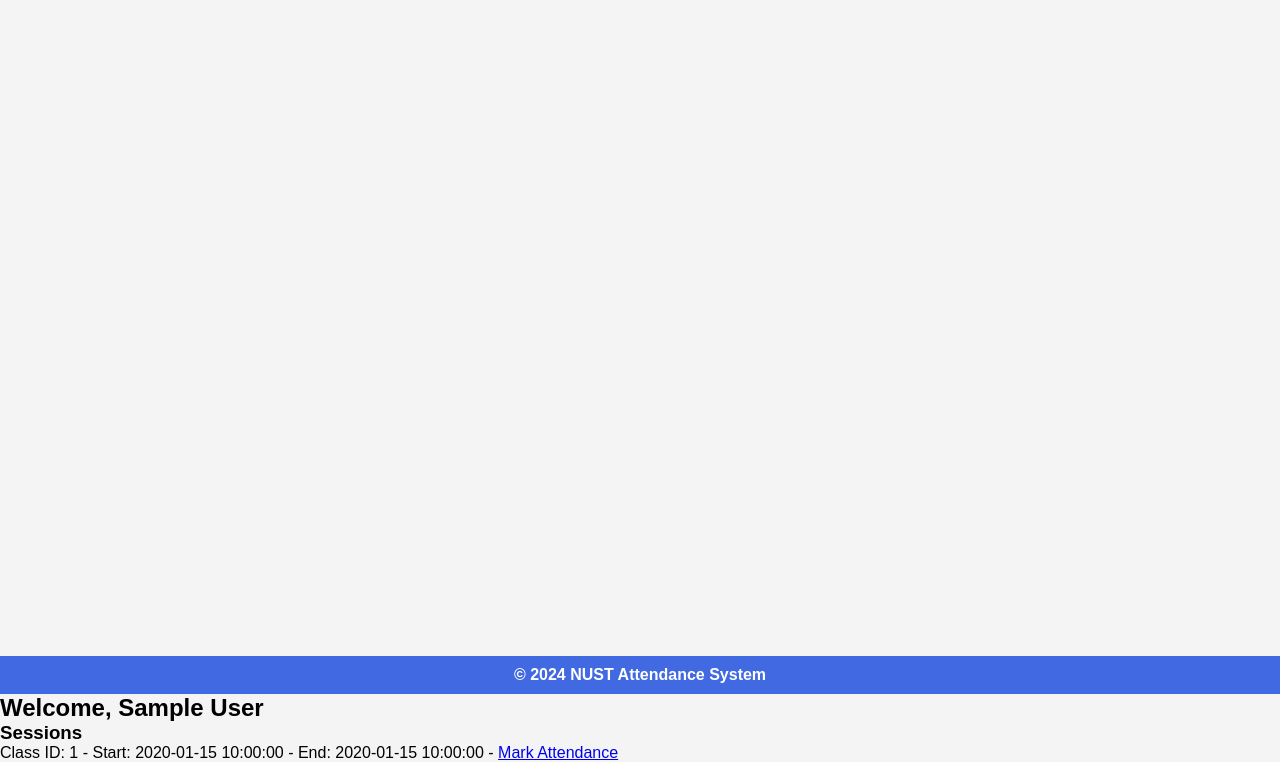
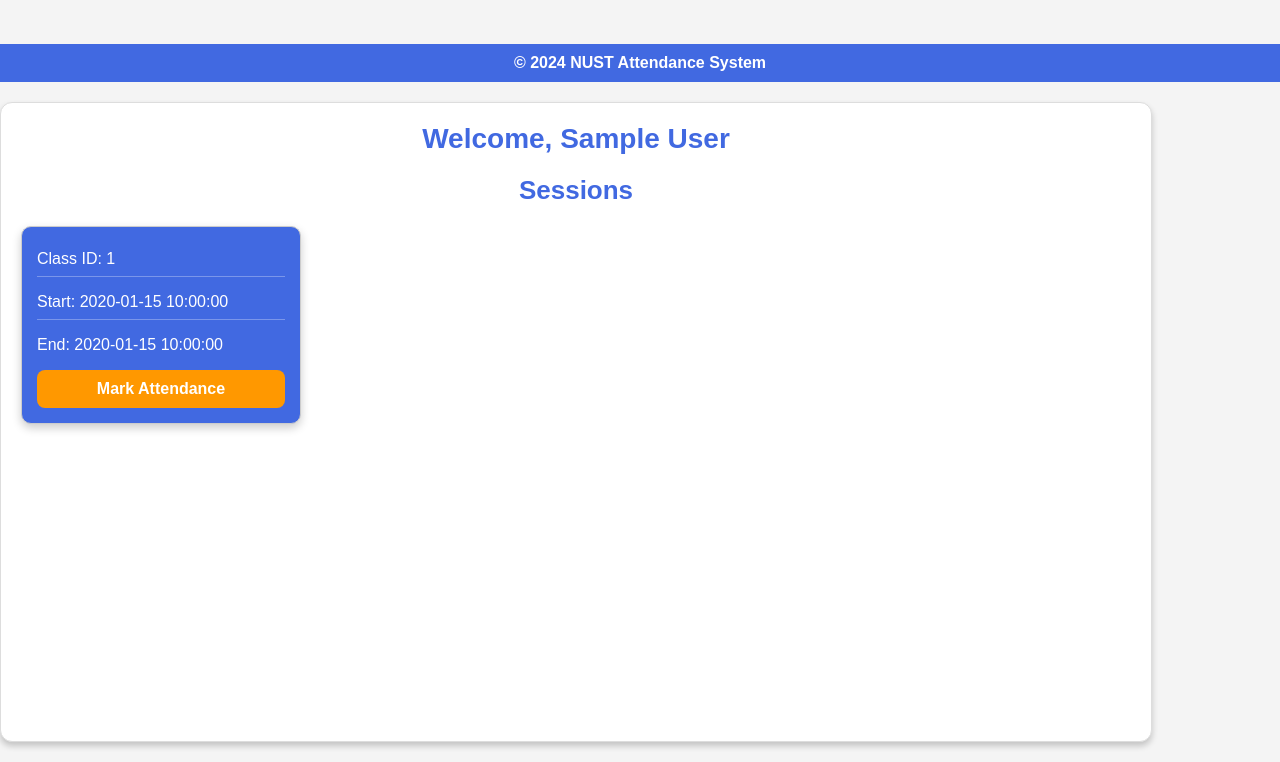
Before and after one commit to EggsyOnCode/php-server-lms, a PHP site: page /teacher.php in a window 1280 px wide. Shown: the part 38-800 px from the top of the page. Run offline with PHP 8.4, Linux system fonts and the light colour scheme; the visitor is signed in with stand-in values (Sample User, id 1); tables that the repository leaves empty or names only in its code hold one stand-in row (values such as "Sample post").

Commit message:
Teacher sessions and student attendance

```diff
--- a/assets/styles.css
+++ b/assets/styles.css
@@ -45,7 +45,7 @@
   align-items: center;
 }
 
-form {
+.container {
   background-color: #fff;
   margin: 20px 0;
   border: 1px solid #ddd;
@@ -56,9 +56,28 @@
   text-align: center;
 }
 
-form h1 {
+.container.large {
+  width: 90vw;
+  height: 80vh;
+}
+
+h1 {
   font-weight: 900;
   font-size: 30px;
+  margin-bottom: 20px;
+  color: var(--theme_colour);
+}
+
+h2 {
+  font-weight: 800;
+  font-size: 28px;
+  margin-bottom: 20px;
+  color: var(--theme_colour);
+}
+
+h3 {
+  font-weight: 700;
+  font-size: 26px;
   margin-bottom: 20px;
   color: var(--theme_colour);
 }
@@ -118,3 +137,100 @@
   border-color: var(--theme_colour);
   box-shadow: 0 0 5px rgba(0, 139, 139, 0.5);
 }
+
+ul {
+  list-style: none;
+  margin-top: 20px;
+  padding: 0;
+  display: flex;
+  flex-direction: row;
+  flex-wrap: wrap;
+  gap: 20px;
+}
+
+.session {
+  background-color: var(--theme_colour, #4a90e2); /* Fallback color */
+  color: white;
+  padding: 15px;
+  border: 1px solid #ccc;
+  border-radius: 10px;
+  text-align: left;
+  box-shadow: 0 4px 10px rgba(0, 0, 0, 0.2);
+  min-width: 280px;
+  display: flex;
+  flex-direction: column;
+  justify-content: space-between;
+  transition: transform 0.3s ease, box-shadow 0.3s ease;
+  animation: popIn 0.3s ease;
+}
+
+.session:hover {
+  transform: translateY(-5px);
+  box-shadow: 0 8px 15px rgba(0, 0, 0, 0.3);
+}
+
+.session p {
+  margin: 8px 0; /* Vertical spacing */
+  padding-bottom: 8px; /* Add padding to separate the text from the border */
+  border-bottom: 1px solid rgba(255, 255, 255, 0.3); /* Light, semi-transparent border */
+}
+
+.session p:nth-last-child(2) {
+  border-bottom: none;
+}
+
+.session a {
+  text-decoration: none;
+  color: white;
+  background-color: #ff9800;
+  font-weight: bold;
+  padding: 10px 20px;
+  border-radius: 8px;
+  display: inline-block;
+  text-align: center;
+}
+
+.session a:hover {
+  background-color: #e68900;
+}
+
+.session a:active {
+  background-color: #d97a00;
+}
+
+.attendance {
+  background-color: var(--theme_colour);
+  color: white;
+  width: 100%;
+  padding: 20px;
+  border-radius: 8px;
+  display: flex;
+  justify-content: space-between;
+  align-items: center;
+  box-shadow: 0 4px 10px rgba(0, 0, 0, 0.2);
+  transition: transform 0.3s ease, box-shadow 0.3s ease;
+  animation: popIn 0.3s ease;
+}
+
+.attendance:hover {
+  transform: translateY(-5px);
+  box-shadow: 0 8px 15px rgba(0, 0, 0, 0.3);
+}
+
+@media screen and (max-width: 700px) {
+  ul {
+    flex-direction: column;
+  }
+  .session {
+    margin-bottom: 15px;
+  }
+}
+
+@keyframes popIn {
+  0% {
+    transform: scale(0);
+  }
+  100% {
+    transform: scale(1);
+  }
+}
--- a/public/login.php
+++ b/public/login.php
@@ -22,7 +22,7 @@
 ?>
 
 <?php include '../templates/master.php'; ?>
-<div>
+<div class="container">
     <form method="POST">
         <h1>NAS</h1>
         <div class="form-group">
--- a/public/teacher.php
+++ b/public/teacher.php
@@ -12,15 +12,15 @@
 ?>
 
 <?php include '../templates/master.php'; ?>
-<div>
+<div class="container large">
     <h2>Welcome, <?php echo $_SESSION['fullname']; ?></h2>
     <h3>Sessions</h3>
     <ul>
         <?php foreach ($sessions as $session): ?>
-            <li>
-                Class ID: <?php echo $session['id']; ?> -
-                Start: <?php echo $session['starttime']; ?> -
-                End: <?php echo $session['endtime']; ?> -
+            <li class="session">
+                <p>Class ID: <?php echo $session['id']; ?> </p>
+                <p>Start: <?php echo $session['starttime']; ?> </p>
+                <p>End: <?php echo $session['endtime']; ?> </p>
                 <a href="mark_attendance.php?classid=<?php echo $session['id']; ?>">Mark Attendance</a>
             </li>
         <?php endforeach; ?>
```
Also changed, not shown: public/student.php (+4 -4 lines).
